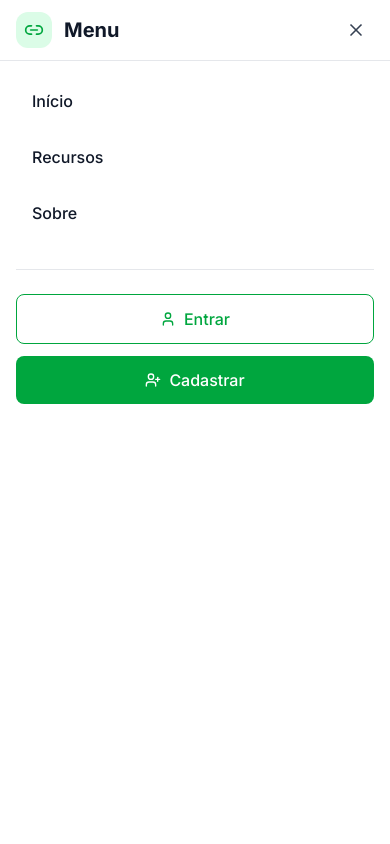
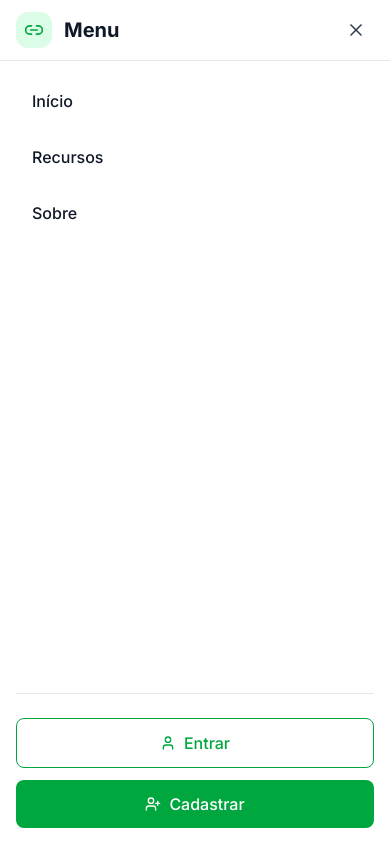
Before and after one commit to Leoarf/shortbeam, a Next.js app: page / in a window 390 px wide. Both pictures are taken after a click on the button "Abrir menu". Shown: the top 844 px of the page. Built offline with nearby package versions, Linux system fonts and the light colour scheme.

Commit message:
refactor: refactor the header component

```diff
--- a/app/components/Header.tsx
+++ b/app/components/Header.tsx
@@ -8,8 +8,11 @@ import { AuthButtons } from './Header/AuthButtons';
 import { MobileMenu } from './Header/MobileMenu';
 import { MobileMenuButton } from './Header/MobileMenuButton';
 import { HeaderAuth } from './Header/HeaderAuth';
+import { useAuth } from '@/app/context/AuthContext';
+import { UserLogged } from './Header/UserLogged';
 
 export function Header() {
+  const { user, isLoading } = useAuth();
   const [isMobileMenuOpen, setIsMobileMenuOpen] = useState(false);
   const pathname = usePathname();
 
@@ -56,7 +59,7 @@ export function Header() {
             <DesktopNav />
             {/* Buttons - right */}
             <div className="flex items-center gap-3">
-              <AuthButtons />
+              {!isLoading && (user ? <UserLogged /> : <AuthButtons />)}
               <MobileMenuButton
                 isOpen={isMobileMenuOpen}
                 onClick={handleMobileMenuToggle}
--- a/app/components/Header/MobileMenu.tsx
+++ b/app/components/Header/MobileMenu.tsx
@@ -1,6 +1,7 @@
 'use client';
 
-import { Link2, User, UserPlus, X } from 'lucide-react';
+import { Link2, User, UserPlus, X, LayoutDashboard } from 'lucide-react';
+import { useAuth } from '@/app/context/AuthContext';
 
 interface MobileMenuProps {
   isOpen: boolean;
@@ -8,6 +9,8 @@ interface MobileMenuProps {
 }
 
 export function MobileMenu({ isOpen, onClose }: MobileMenuProps) {
+  const { user, isLoading } = useAuth();
+
   const scrollToSection = (sectionId: string) => {
     const element = document.getElementById(sectionId);
     if (element) {
@@ -34,8 +37,8 @@ export function MobileMenu({ isOpen, onClose }: MobileMenuProps) {
         onClick={onClose}
       />
       {/* Menu Panel */}
-      <div className="md:hidden fixed inset-x-0 top-0 h-full bg-white z-50 overflow-y-auto">
-        {/* Menu Header */}
+      <div className="md:hidden fixed inset-x-0 top-0 h-full bg-white z-50 overflow-y-auto flex flex-col">
+        {/* Header */}
         <div className="sticky top-0 border-b border-gray-200 bg-white px-4 py-3 flex items-center justify-between">
           <div className="flex items-center gap-3">
             <div className="p-2 rounded-xl bg-green-100">
@@ -51,8 +54,9 @@ export function MobileMenu({ isOpen, onClose }: MobileMenuProps) {
             <X className="w-5 h-5" />
           </button>
         </div>
-        {/* Menu Content */}
-        <div className="p-4">
+        {/* Content with flex-grow */}
+        <div className="p-4 flex flex-col grow">
+          {/* Links */}
           <div className="flex flex-col space-y-2">
             <button
               onClick={() => scrollToSection('home')}
@@ -73,24 +77,41 @@ export function MobileMenu({ isOpen, onClose }: MobileMenuProps) {
               Sobre
             </button>
           </div>
-          {/* Auth Section */}
-          <div className="mt-8 pt-6 border-t border-gray-200 space-y-3">
+          {/* Button fixed at the bottom */}
+          <div className="mt-auto pt-6 border-t border-gray-200 space-y-3">
+            {!isLoading &&
+              (user ? (
+                <>
+                  <a
+                    href="/dashboard"
+                    onClick={onClose}
+                    className="w-full flex items-center justify-center gap-2 px-4 py-3 bg-green-600 hover:bg-green-700 text-white rounded-lg font-medium"
+                  >
+                    <LayoutDashboard className="w-4 h-4" />
+                    <span>Dashboard</span>
+                  </a>
+                </>
+              ) : (
+                <>
                   <a
                     href="/login"
-              className="w-full flex items-center justify-center gap-2 px-4 py-3 border border-green-600 text-green-600 hover:bg-green-50 rounded-lg transition-colors duration-200 font-medium"
                     onClick={onClose}
+                    className="w-full flex items-center justify-center gap-2 px-4 py-3 border border-green-600 text-green-600 hover:bg-green-50 rounded-lg font-medium"
                   >
                     <User className="w-4 h-4" />
                     <span>Entrar</span>
                   </a>
+
                   <a
                     href="/register"
-              className="w-full flex items-center justify-center gap-2 px-4 py-3 bg-green-600 hover:bg-green-700 text-white rounded-lg transition-colors duration-200 font-medium"
                     onClick={onClose}
+                    className="w-full flex items-center justify-center gap-2 px-4 py-3 bg-green-600 hover:bg-green-700 text-white rounded-lg font-medium"
                   >
                     <UserPlus className="w-4 h-4" />
                     <span>Cadastrar</span>
                   </a>
+                </>
+              ))}
           </div>
         </div>
       </div>
--- /dev/null
+++ b/app/components/Header/UserLogged.tsx
@@ -0,0 +1,17 @@
+'use client';
+
+import { LayoutDashboard } from 'lucide-react';
+
+export function UserLogged() {
+  return (
+    <div className="hidden md:flex items-center gap-3">
+      <a
+        href="/dashboard"
+        className="flex items-center gap-2 px-4 py-2 bg-green-600 hover:bg-green-700 text-white rounded-lg transition-all duration-200 shadow-sm hover:shadow-md font-medium"
+      >
+        <LayoutDashboard className="w-4 h-4" />
+        <span>Dashboard</span>
+      </a>
+    </div>
+  );
+}
```
Lines whose indentation alone changed are shown as unchanged.
